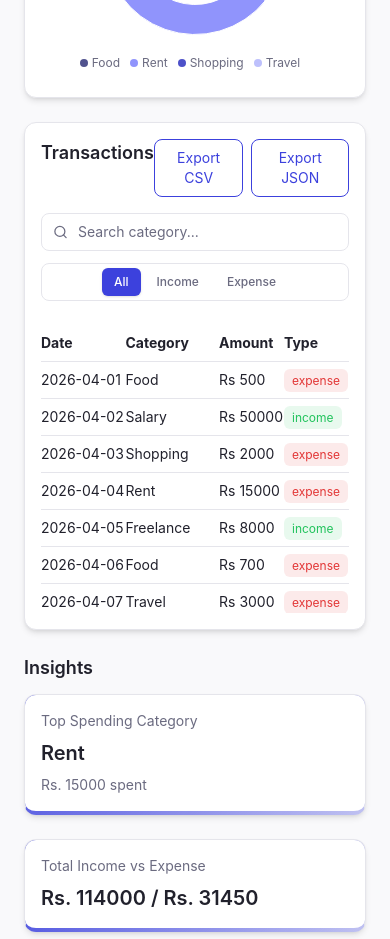
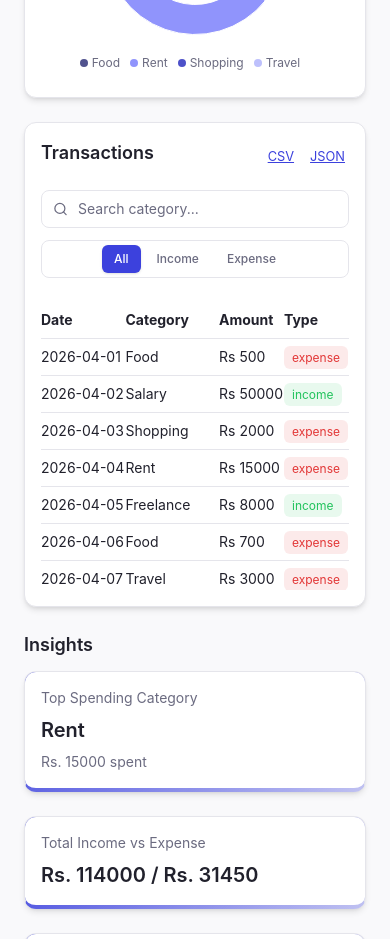
Before and after one commit to harleenkaur1343/finance_dashboard, a React (Vite) app: page / in a window 390 px wide. Shown: the part 1020-1959 px from the top of the page. Built offline with nearby package versions, Linux system fonts and the light colour scheme.

Commit message:
Update for responsive buttons

```diff
--- a/src/components/transactions/TransactionsSection.jsx
+++ b/src/components/transactions/TransactionsSection.jsx
@@ -70,23 +70,23 @@ export default function TransactionsSection() {
         <div className="flex gap-2 mb-4">
           <button
             onClick={() => exportToCSV(filteredData)}
-            className="px-3 py-2 text-sm text-[hsl(var(--color-accent))] rounded-lg border border-[hsl(var(--color-accent))] cursor-pointer hover:shadow-md"
+            className="md:px-3 md:py-2 md:text-sm text-[hsl(var(--color-accent))] rounded-lg border border-[hsl(var(--color-accent))] cursor-pointer hover:shadow-md sm: border-none sm: underline sm: px-1 sm: text-[0.8rem]"
           >
-            Export CSV
+            CSV
           </button>
 
           <button
             onClick={() => exportToJSON(filteredData)}
-            className="px-3 py-2 text-sm text-[hsl(var(--color-accent))] rounded-lg border border-[hsl(var(--color-accent))] cursor-pointer hover:shadow-md"
+            className="md:px-3 py-2 md:text-sm text-[hsl(var(--color-accent))] rounded-lg border border-[hsl(var(--color-accent))] cursor-pointer hover:shadow-md sm: border-none sm: underline sm: px-1 sm: text-[0.8rem]"
           >
-            Export JSON
+            JSON
           </button>
           {role === "admin" && (
             <button
               onClick={() => openModal()}
-              className="bg-[hsl(var(--color-accent))] text-white px-3 py-2 rounded-lg text-sm cursor-pointer hover:shadow-lg"
+              className="bg-[hsl(var(--color-accent))] text-white px-3 py-2 rounded-lg text-sm cursor-pointer hover:shadow-lg sm:text-xs sm: text-[0.8rem]"
             >
-              + Add
+              Add
             </button>
           )}
         </div>
```
